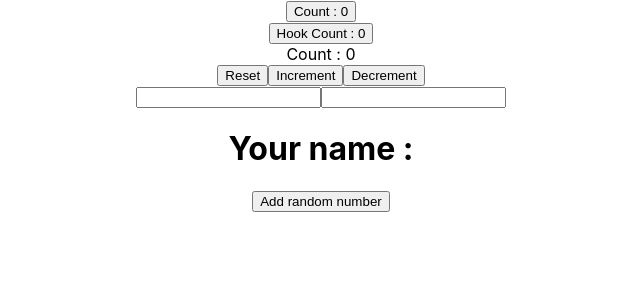
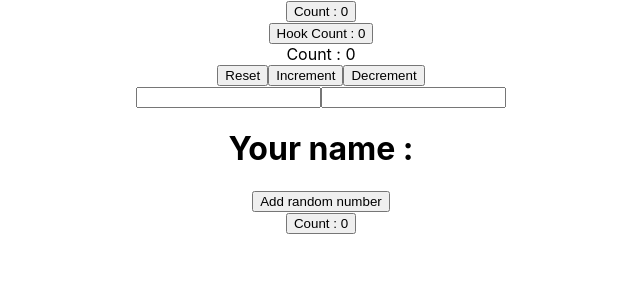
Before and after one commit to souravsinghaoned/react-hooks, a React (Create React App) app: page / in a window 1280 px wide. Shown: the top 300 px of the page, without its empty margins (319-959 px from the left). Built offline with nearby package versions, Linux system fonts and the light colour scheme.

Commit message:
hook effecct

```diff
--- a/src/App.js
+++ b/src/App.js
@@ -3,6 +3,7 @@ import CounterClass from './components/ClassComponents';
 import HookArray from './components/HookArray';
 import HookCounter from './components/HookCounter';
 import HookCounterTwo from './components/HookCounterTwo';
+import HookEffect from './components/HookEffect';
 import HookWithObject from './components/HookWithObject';
 function App() {
   return (
@@ -12,6 +13,7 @@ function App() {
       <HookCounterTwo/>
       <HookWithObject/>
       <HookArray/>
+      <HookEffect/>
     </div>
   );
 }
--- /dev/null
+++ b/src/components/HookEffect.js
@@ -0,0 +1,18 @@
+import React, { useEffect, useState } from "react";
+
+
+function HookEffect() {
+    const [count, setCount] = useState(0)
+    useEffect(() => {
+        document.title = `Count : ${count}`
+    })
+    const incrimentCount = () => {
+        setCount(prevCount => prevCount + 1)
+    }
+    return (
+        <div>
+            <button onClick={incrimentCount}>Count : {count}</button>
+        </div>
+    )
+}
+export default HookEffect;
```
Also changed, not shown: src/components/ClassComponents.js (+12 -0 lines).
